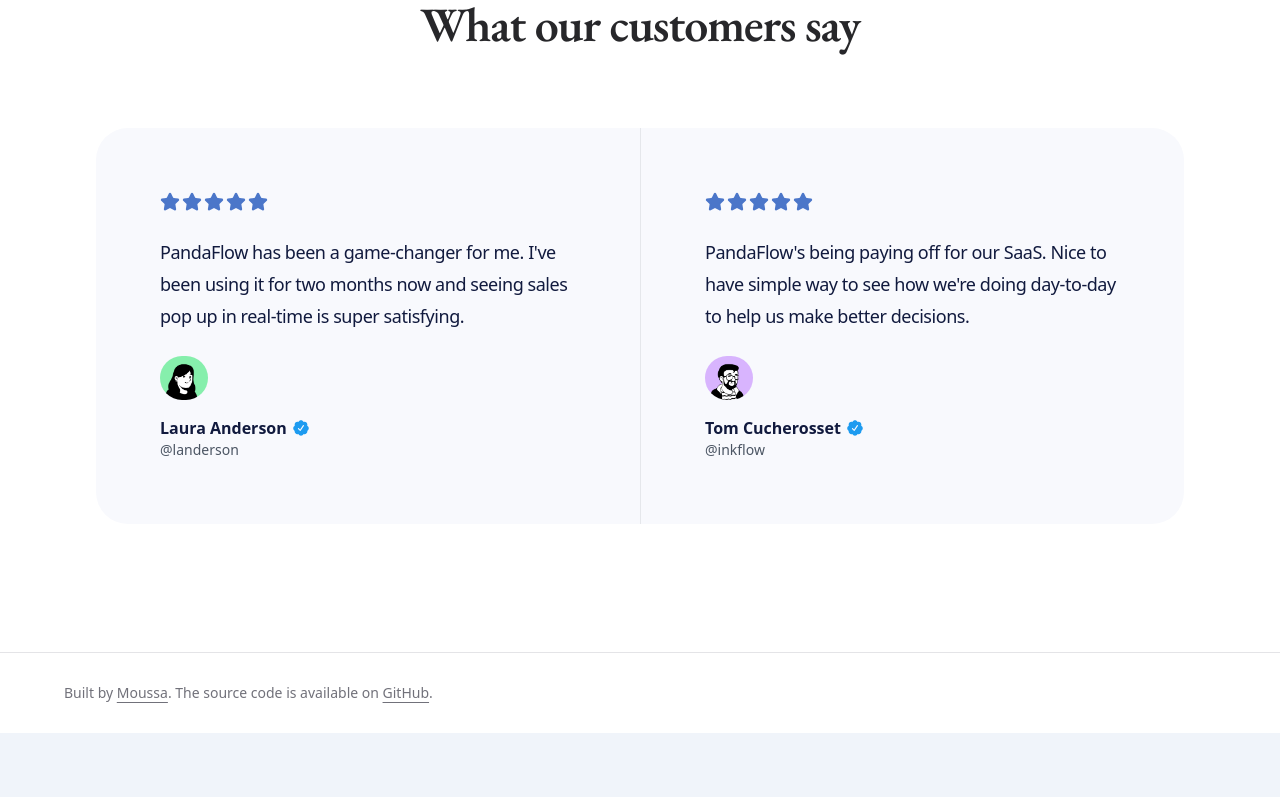
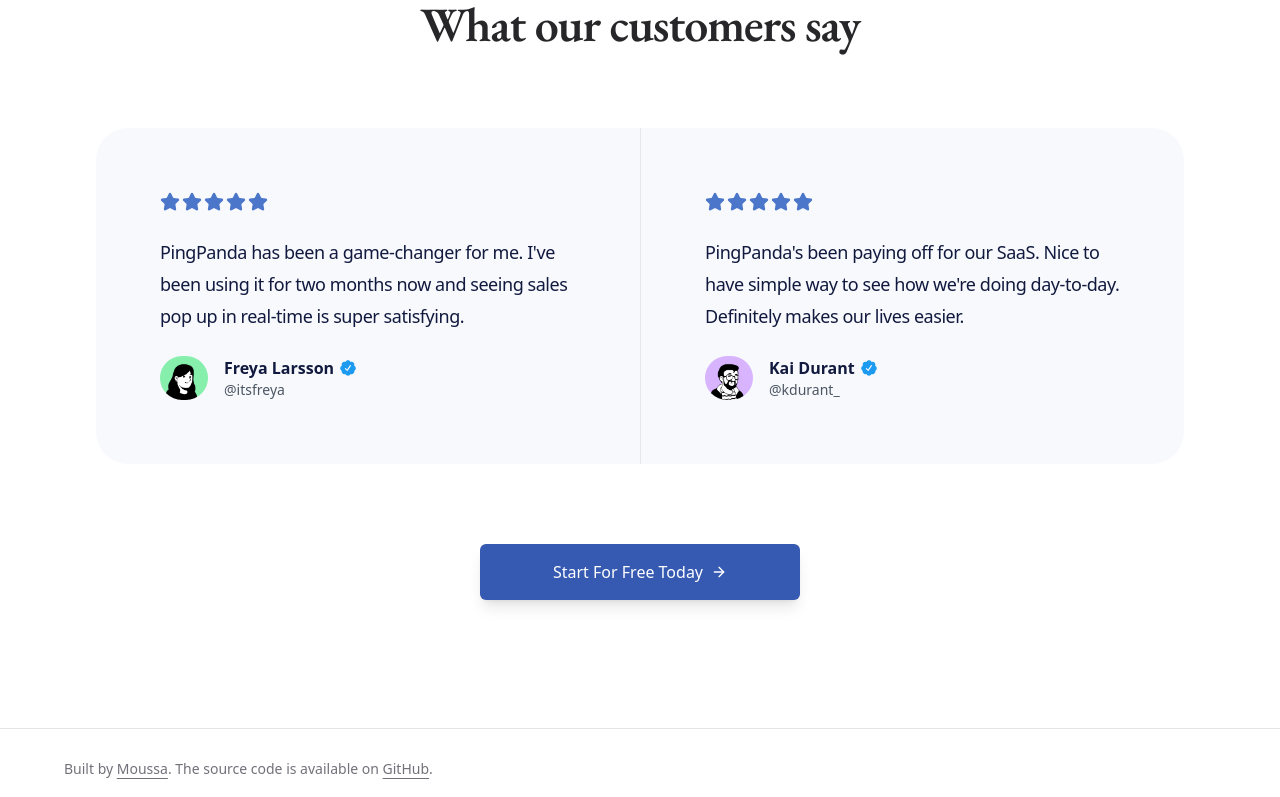
Before and after one commit to MrInspection/pandaflow, a Next.js app: page / in a window 1280 px wide. Shown: the part 2752-3549 px from the top of the page. Before the commit the page ends 3485 px from the top, so only its background shows below. Built offline with nearby package versions, Linux system fonts and the light colour scheme; no server answers.

Commit message:
fix(ui): testimonials not responsive, mobile navigation and discord mock ui

```diff
--- a/src/app/(landing)/page.tsx
+++ b/src/app/(landing)/page.tsx
@@ -59,9 +59,12 @@ export default function HomePage() {
               ))}
             </ul>
             <div className="w-full max-w-80">
-              <ShinyButton href="/sign-up"
-                           className="relative z-10 h-10 w-full text-base shadow-lg transition-shadow duration-300 hover:shadow-xl">Start
-                For Free Today</ShinyButton>
+              <ShinyButton
+                href="/sign-up"
+                className="relative z-10 h-10 w-full text-base shadow-lg transition-shadow duration-300 hover:shadow-xl"
+              >
+                Start For Free Today
+              </ShinyButton>
             </div>
           </div>
         </MaxWidthWrapper>
@@ -126,9 +129,8 @@ export default function HomePage() {
             <h2 className="text-center text-base/7 font-semibold text-brand-600">
               Intuitive Monitoring
             </h2>
-            <Heading>Stay ahead with real-time insights</Heading>
+            <Heading className="text-center">Stay ahead with real-time insights</Heading>
           </div>
-
           <div className="grid gap-4 lg:grid-cols-3 lg:grid-rows-2">
             {/* Bento grids */}
             <section className="relative lg:row-span-2">
@@ -274,10 +276,8 @@ export default function HomePage() {
             </h2>
             <Heading className="text-center">What our customers say</Heading>
           </div>
-
-          {/* Customer testimonials */}
-          <section
-            className="mx-auto grid max-w-2xl grid-cols-2 px-4 lg:mx-auto lg:max-w-none lg:grid-cols-2 max-lg:divide-y lg:divide-x divide-gray-200">
+          <div className="mx-auto grid max-w-2xl grid-cols-1 px-4 lg:mx-0 lg:max-w-none lg:grid-cols-2 divide-y lg:divide-y-0 lg:divide-x divide-gray-200">
+            {/* first customer review */}
             <div
               className="flex flex-auto flex-col gap-4 bg-brand-25 p-6 sm:p-8 lg:p-16 rounded-t-[2rem] lg:rounded-tr-none lg:rounded-l-[2rem]">
               <div className="flex gap-0.5 mb-2 justify-center lg:justify-start">
@@ -289,29 +289,32 @@ export default function HomePage() {
               </div>
               <p
                 className="text-base sm:text-lg lg:text-lg/8 font-medium tracking-tight text-brand-950 text-center lg:text-left text-pretty">
-                PandaFlow has been a game-changer for me. I&apos;ve been using it for two months now and seeing sales
-                pop up in real-time is super satisfying.
+                PingPanda has been a game-changer for me. I've been using it for
+                two months now and seeing sales pop up in real-time is super
+                satisfying.
               </p>
               <div
                 className="flex flex-col justify-center lg:justify-start sm:flex-row items-center sm:items-start gap-4 mt-2">
                 <Image
                   src="/user-2.png"
                   className="rounded-full object-cover"
-                  alt="Random User"
+                  alt="Random user"
                   width={48}
                   height={48}
                 />
-              </div>
                 <div className="flex flex-col items-center sm:items-start">
                   <p className="font-semibold flex items-center">
-                  Laura Anderson
-                  <Icons.verificationBadge className="size-4 inline-block ml-1.5 " />
+                    Freya Larsson
+                    <Icons.verificationBadge className="size-4 inline-block ml-1.5" />
                   </p>
-                <p className="text-sm text-gray-600">@landerson</p>
+                  <p className="text-sm text-gray-600">@itsfreya</p>
                 </div>
               </div>
+            </div>
+
+            {/* second customer review */}
             <div
-              className="flex flex-auto flex-col gap-4 bg-brand-25 p-6 sm:p-8 lg:p-16 rounded-t-[2rem] lg:rounded-tl-none lg:rounded-r-[2rem]">
+              className="flex flex-auto flex-col gap-4 bg-brand-25 p-6 sm:p-8 lg:p-16 rounded-b-[2rem] lg:rounded-bl-none lg:rounded-r-[2rem]">
               <div className="flex gap-0.5 mb-2 justify-center lg:justify-start">
                 <Star className="size-5 text-brand-600 fill-brand-600" />
                 <Star className="size-5 text-brand-600 fill-brand-600" />
@@ -321,28 +324,35 @@ export default function HomePage() {
               </div>
               <p
                 className="text-base sm:text-lg lg:text-lg/8 font-medium tracking-tight text-brand-950 text-center lg:text-left text-pretty">
-                PandaFlow&apos;s being paying off for our SaaS. Nice to have simple way to see how we&apos;re doing
-                day-to-day to help us make better decisions.
+                PingPanda's been paying off for our SaaS. Nice to have simple
+                way to see how we're doing day-to-day. Definitely makes our
+                lives easier.
               </p>
               <div
                 className="flex flex-col justify-center lg:justify-start sm:flex-row items-center sm:items-start gap-4 mt-2">
                 <Image
                   src="/user-1.png"
                   className="rounded-full object-cover"
-                  alt="Random User"
+                  alt="Random user"
                   width={48}
                   height={48}
                 />
-              </div>
                 <div className="flex flex-col items-center sm:items-start">
                   <p className="font-semibold flex items-center">
-                  Tom Cucherosset
-                  <Icons.verificationBadge className="size-4 inline-block ml-1.5 " />
+                    Kai Durant
+                    <Icons.verificationBadge className="size-4 inline-block ml-1.5" />
                   </p>
-                <p className="text-sm text-gray-600">@inkflow</p>
+                  <p className="text-sm text-gray-600">@kdurant_</p>
                 </div>
               </div>
-          </section>
+            </div>
+          </div>
+          <ShinyButton
+            href="/sign-up"
+            className="relative z-10 h-14 w-full max-w-xs text-base shadow-lg transition-shadow duration-300 hover:shadow-xl"
+          >
+            Start For Free Today
+          </ShinyButton>
         </MaxWidthWrapper>
       </section>
     </>
--- a/src/app/dashboard/layout.tsx
+++ b/src/app/dashboard/layout.tsx
@@ -171,7 +171,7 @@ const Layout = ({ children }: PropsWithChildren) => {
               <X className="size-6 hover:text-red-600 transition-colors" />
             </button>
           </div>
-          <Sidebar />
+          <Sidebar onClose={() => setIsDrawerOpen(false)} />
         </Modal>
       </div>
     </div>
--- a/src/components/mock-discord-ui.tsx
+++ b/src/components/mock-discord-ui.tsx
@@ -17,13 +17,11 @@ import Image from "next/image"
 
 export const MockDiscordUI = ({ children }: { children: ReactNode }) => {
   return (
-    <div
-      className="flex min-h-[800px] w-full max-w-[1200px] bg-discord-gray text-white rounded-lg overflow-hidden shadow-xl">
+    <div className="flex min-h-[800px] w-full max-w-[1200px] bg-discord-gray text-white rounded-lg overflow-hidden shadow-xl">
 
       {/* Discord Server List */}
       <section className="hidden sm:flex w-[72px] bg-[#202225] py-3 flex-col items-center">
-        <div
-          className="size-12 bg-discord-brand-color rounded-2xl flex items-center justify-center mb-2 hover:rounded-xl transition-all duration-200">
+        <div className="size-12 bg-discord-brand-color rounded-2xl flex items-center justify-center mb-2 hover:rounded-xl transition-all duration-200">
           <Icons.discord className="size-3/5 text-white" />
         </div>
         <div className="w-8 h-[2px] bg-discord-gray rounded-full my-2" />
@@ -35,8 +33,7 @@ export const MockDiscordUI = ({ children }: { children: ReactNode }) => {
             </span>
           </div>
         ))}
-        <div
-          className="group size-12 bg-discord-gray rounded-3xl flex items-center justify-center mb-3 hover:rounded-xl transition-all duration-200 hover:bg-[#3ba55c] cursor-not-allowed">
+        <div className="group size-12 bg-discord-gray rounded-3xl flex items-center justify-center mb-3 hover:rounded-xl transition-all duration-200 hover:bg-[#3ba55c] cursor-not-allowed">
           <Plus className="text-[#3ba55c] group-hover:text-white" />
         </div>
         <div
@@ -164,9 +161,9 @@ export const MockDiscordUI = ({ children }: { children: ReactNode }) => {
               className="flex-1 bg-transparent py-2.5 px-1 focus:outline-none text-white placeholder-[#72767d] cursor-not-allowed"
             />
             <div className="flex items-center space-x-3 mx-3 text-[#b9bbbe]">
-              <Gift className="size-5 hover:text-white cursor-not-allowed" />
-              <Sticker className="size-5 hover:text-white cursor-not-allowed" />
-              <Smile className="size-5 hover:text-white cursor-not-allowed" />
+              <Gift className="size-5 hover:text-white cursor-not-allowed max-sm:hidden" />
+              <Sticker className="size-5 hover:text-white cursor-not-allowed max-sm:hidden" />
+              <Smile className="size-5 hover:text-white cursor-not-allowed max-sm:hidden" />
             </div>
           </div>
         </div>
```
Lines whose indentation alone changed are shown as unchanged.
